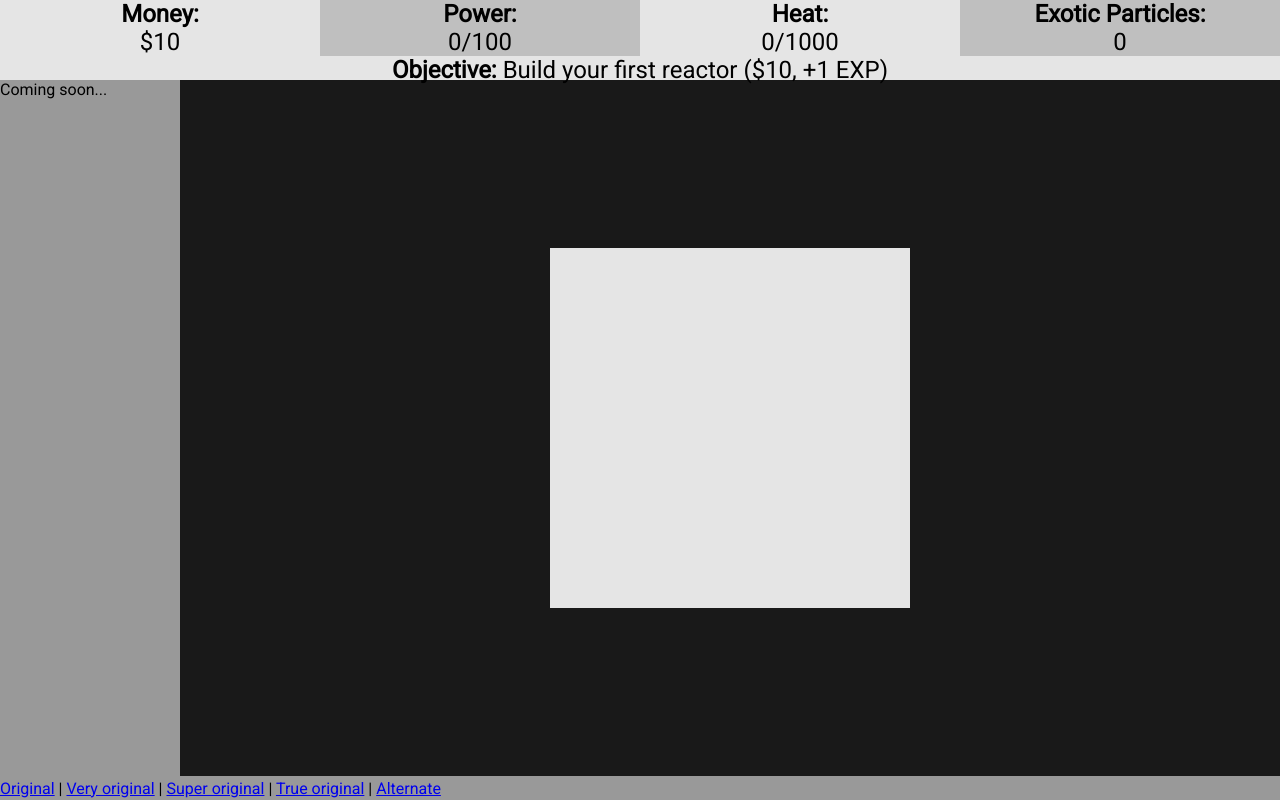
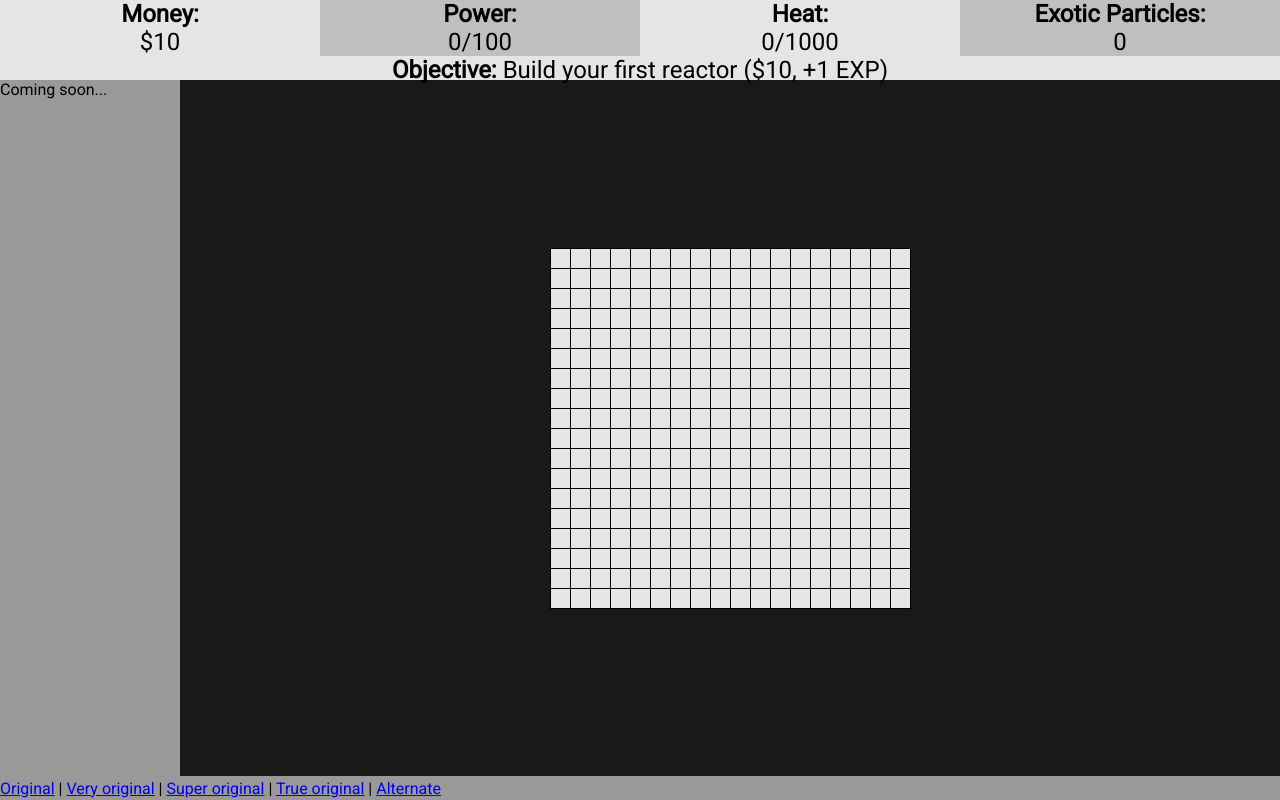
Before and after one commit to aarextiaokhiao/Super-Reactor, a plain HTML site: page index.html in a window 1280 px wide. Drawn offline with Linux system fonts and the light colour scheme.

Commit message:
Add grid

```diff
--- /dev/null
+++ b/drawgrid.js
@@ -0,0 +1,13 @@
+function drawgrid() {
+	var grid=document.getElementById('grid')
+	for (x=0;x<18;x++) {
+		var tableRow=document.createElement('tr')
+		grid.appendChild(tableRow)
+		for (y=0;y<18;y++) {
+			var tableCell=document.createElement('td')
+			tableCell.id='c'+x+y
+			tableRow.appendChild(tableCell)
+			tableCell.onclick=function(){console.log('hello')}
+		}
+	}
+}
--- a/index.html
+++ b/index.html
@@ -7,22 +7,28 @@
 			margin:0px;
 		}
 		table {
-			border-spacing:0;
+			border-spacing:0
 		}
 		td {
 			padding:0;
 		}
 		#grid {
-			padding-left: 0;
-			padding-right: 0;
-			margin-left: auto;
-			margin-right: auto;
-			display: block;
-			width: 800px;
+			background-color:#E5E5E5;
+			border-collapse:collapse
+		}
+		#grid tr {
+			height:20px
+		}
+		#grid td {
+			width:19px;
+			border:solid;
+			border-width:1px;
 		}
 	</style>
+	<script type="text/javascript" src="game.js"></script>
+	<script type="text/javascript" src="drawgrid.js"></script>
 </head>
-<body>
+<body onload='drawgrid()'>
 	<title>Super Reactor</title>
 	<NOSCRIPT><table style='position:fixed; height:100%; width:100%; background-color:#E5E5E5; color:#000000; text-align:center; z-index:1'><tr><td>You have to enable JavaScript to play!</td></tr></table></NOSCRIPT>
 	<table style='height:100%; width:100%'>
@@ -55,8 +61,8 @@
 					Coming soon...
 				</td>
 				<td style='background-color:#191919; height:100%; max-width:100%'>
-					<canvas id='grid' style='height:360px; width:360px; background-color:#E5E5E5'>
-					</canvas>
+					<table id='grid' align=center>
+					</table>
 				</td>
 			</tr></table>
 		</td></tr>
```
